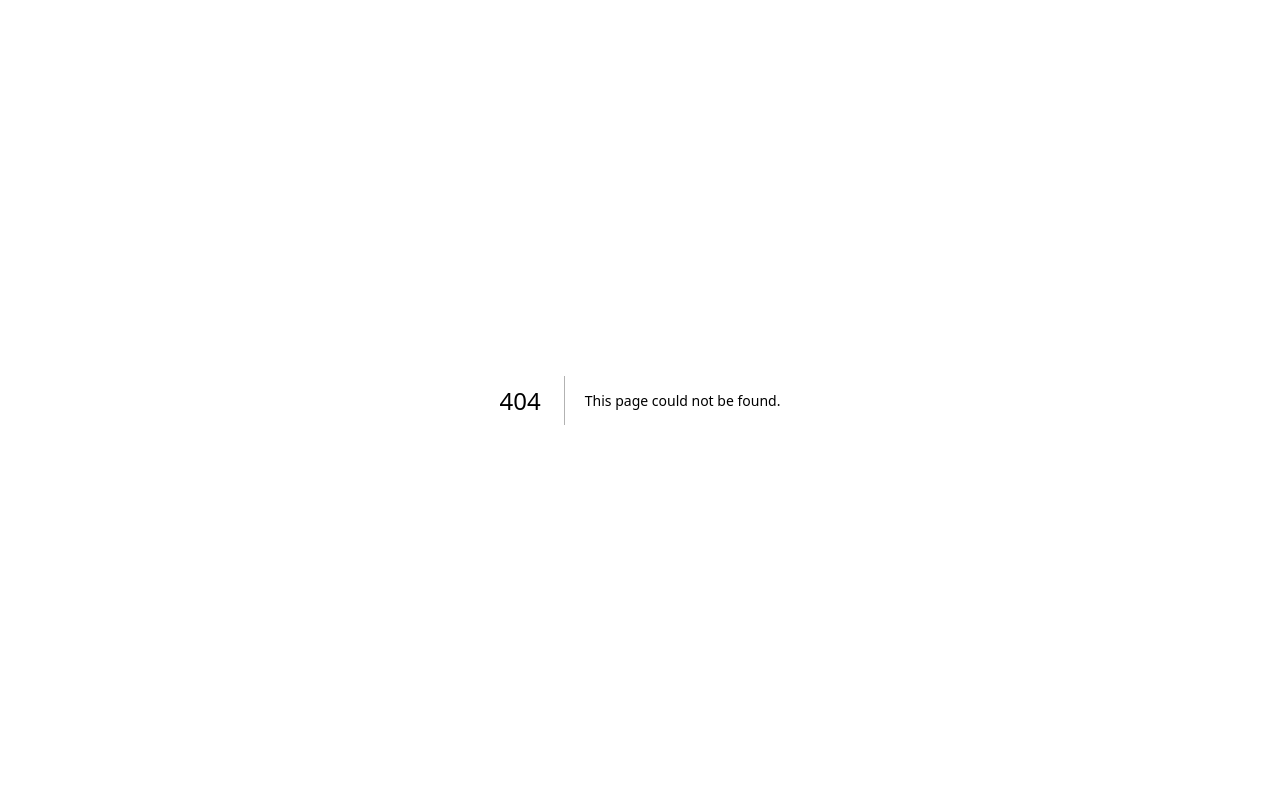
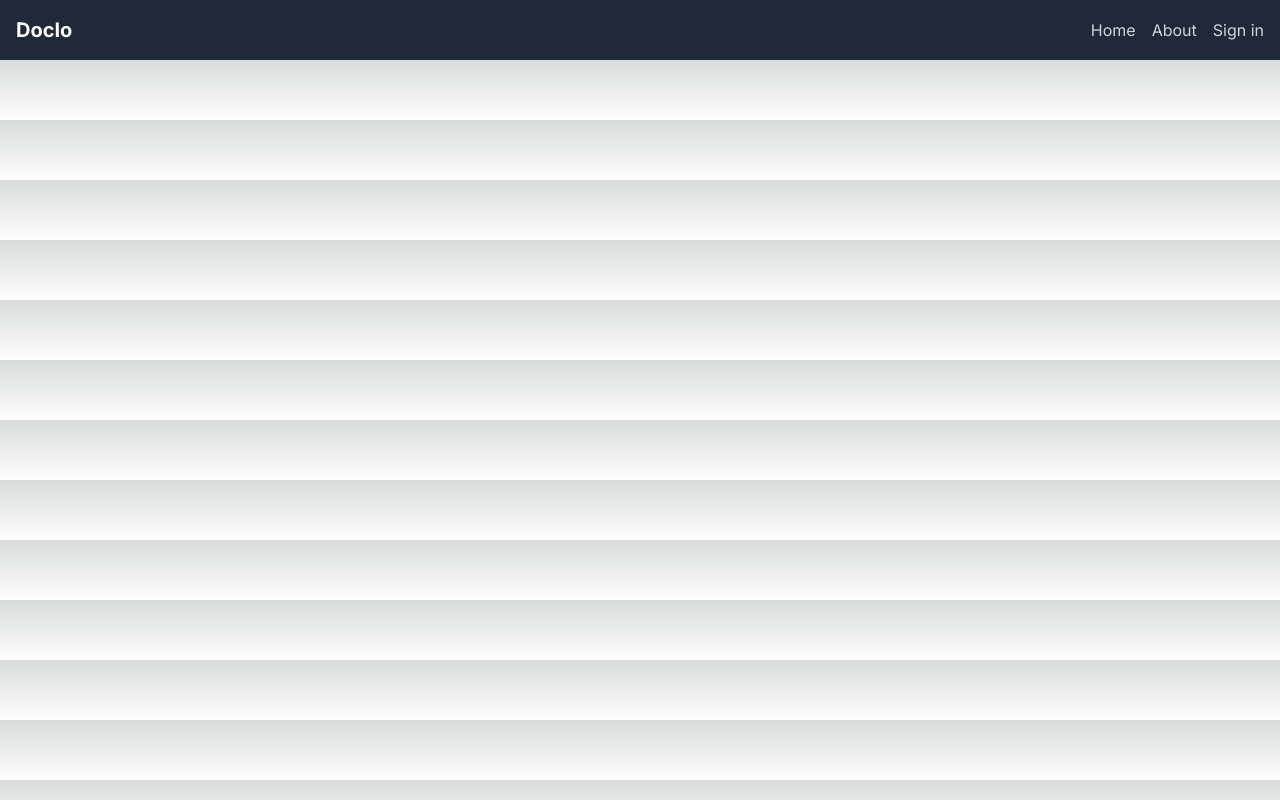
Before and after one commit to TheAshutoshGupta/DocIo, a Next.js app: page /components in a window 1280 px wide. Before the commit this address had no page. Built offline with nearby package versions, Linux system fonts and the light colour scheme.

Commit message:
renamed some folders

```diff
--- a/src/app/components/Navbar.tsx
+++ b/src/app/components/page.tsx
@@ -19,7 +19,7 @@ export default function Navbar() {
             className="text-gray-300 hover:text-white"
             onClick={() => setDropdownOpen(!dropdownOpen)}
           >
-            More
+            Sign in
           </button>
           {dropdownOpen && (
             <div className="absolute right-0 mt-2 w-48 bg-white rounded-md shadow-lg py-2 z-20">
--- a/src/app/page.tsx
+++ b/src/app/page.tsx
@@ -1,5 +1,5 @@
 "use client";
-import Navbar from './components/Navbar';
+import Navbar from './components/page';
 
 const page: React.FC = () => {
   return (
```
